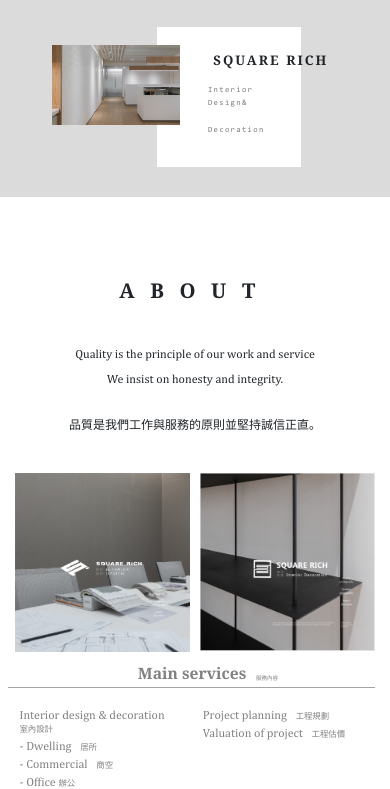
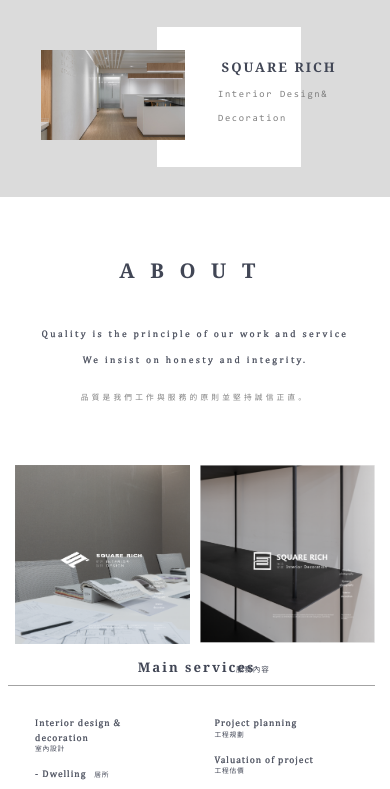
Before and after one commit to six0860613/SquareRich, a website: page about.html in a window 390 px wide. Shown: the part 79-868 px from the top of the page. Drawn offline with Linux system fonts and the light colour scheme; a web font is replaced by a local one.

Commit message:
finish about page

```diff
--- a/about.html
+++ b/about.html
@@ -80,18 +80,18 @@
     </div>
     <!-- Top content -->
     <div class="container-fluid aboutTop">
-      <div class="row h-100" style="padding-left: 10%; padding-right: 10%;">
-          <div class="col aboutTopPic">
-            <img src="image/XinDieng/XD13.jpg" style="max-height:270px; max-width: 100%;">
+      <div class="row h-100" style="">
+          <div class="col col-md-6 aboutTopPic">
+            <img src="image/XinDieng/XD13.jpg" style="max-height:100%; max-width: 100%;">
           </div>
-          <div class="col-6 col-md-5 aboutTopText">
+          <div class="col col-md-5 offset-md-1 aboutTopText">
             <div class="col-12">
               <aboutT1>SQUARE RICH</aboutT1>
             </div>
-            <div class="col-12 forcefontsize8-m" style="margin-top: 4%;">
+            <div class="col forcefontsize8-m" style="margin-top: 4%;">
               <aboutT1a>Interior Design&</aboutT1a>
             </div>
-            <div class="col-12 forcefontsize8-m" style="margin-top: 5px;">
+            <div class="col forcefontsize8-m" style="margin-top: 5px;">
               <aboutT1a>Decoration</aboutT1a>
             </div>
           </div>
@@ -102,24 +102,24 @@
     <!-- Middle -->
     <div class="container">
       <div class="row text-center justify-content-center">
-        <div class="col-10 col-md-8" style="margin-top: 20%; margin-bottom: 10%; padding: 0px;">
+        <div class="col-12 col-md-8" style="margin-top: 15%; margin-bottom: 10%; padding: 0px;">
           <aboutT2>ABOUT</aboutT2>
         </div>
         <div class="w-100"></div>
-        <div class="col-10 col-md-8" style="margin-bottom: 2%; padding: 0px;">
+        <div class="col-12 col-md-8 forcefontsize10-m" style="margin-bottom: 2%; padding: 0px;">
           <aboutT2a>Quality is the principle of our work and service</aboutT2a>
         </div>
         <div class="w-100"></div>
-        <div class="col-10 col-md-8" style="margin-bottom: 2%; padding: 0px;">
+        <div class="col-12 col-md-8 forcefontsize10-m" style="margin-bottom: 2%; padding: 0px;">
           <aboutT2a>We insist on honesty and integrity.</aboutT2a>
         </div>
         <div class="w-100"></div>
-        <div class="col-10 col-md-8" style="margin-top: 5%; padding: 0px;">
-          <aboutT2b>品質是我們工作與服務的原則並堅持誠信正直。</aboutT2b>
+        <div class="col-12 col-md-8 forcefontsize10-m" style="margin-top: 3%; margin-bottom: 15%; padding: 0px;">
+          <aboutT2b class="aboutT2b">品質是我們工作與服務的原則並堅持誠信正直。</aboutT2b>
         </div>
       </div>
     </div>
-    <div class="container" style="margin-top: 10%;">
+    <div class="container" style="margin-top: 0;">
       <div class="row text-center justify-content-center">
         <div class="col-6 col-md-5" style="margin-bottom: 10px; padding-right: 5px;">
           <img src="image/aboutBottom01.png" style="max-height: 100%;"></img>
@@ -137,33 +137,33 @@
         <div class="col offset-4 offset-md-0 col-md-10 aboutBotTitle">
           <aboutT3>Main services</aboutT3>
         </div>
-        <div class="col col-md-10 aboutBotTitleC forcefontsize8">
+        <div class="col col-md-10 aboutBotTitleC">
           <aboutT3b>服務內容</aboutT3b>
         </div>
         <div class="w-100"></div>
-        <div class="col-12 col-md-10" style="margin-bottom: 10px; padding-left: 2%;">
+        <div class="col-12 col-md-10" style="margin-bottom: 15px; padding-left: 2%;">
           <div class="proBorder"></div>
         </div>
         <div class="w-100"></div>
-        <div class="col-6 col-md-5 aboutBotContentL">
+        <div class="col-6 col-md-5 aboutBotContentL forcefontsize10-m">
           <aboutT3a>Interior design & decoration&ensp;</aboutT3a>
-          <aboutT3b class="d-block">室內設計</aboutT3b>
+          <aboutT3b class="d-block d-md-inline-block">室內設計</aboutT3b>
           <div class="w-100"></div>
-          <aboutT3a>- Dwelling&ensp;</aboutT3a>
+          <aboutT3a class="aboutT3a">- Dwelling&ensp;</aboutT3a>
           <aboutT3b class="">居所</aboutT3b>
           <div class="w-100"></div>
-          <aboutT3a>- Commercial&ensp;</aboutT3a>
+          <aboutT3a class="aboutT3a">- Commercial&ensp;</aboutT3a>
           <aboutT3b class="">商空</aboutT3b>
           <div class="w-100"></div>
-          <aboutT3a>- Office</aboutT3a>
+          <aboutT3a class="aboutT3a">- Office</aboutT3a>
           <aboutT3b class="">辦公</aboutT3b>
         </div>
-        <div class="col-6 col-md-5 aboutBotContentR">
+        <div class="col-6 col-md-5 aboutBotContentR forcefontsize10-m">
           <aboutT3a>Project planning&ensp;</aboutT3a>
-          <aboutT3b class="">工程規劃</aboutT3b>
+          <aboutT3b class="d-block d-md-inline-block">工程規劃</aboutT3b>
           <div class="w-100"></div>
-          <aboutT3a>Valuation of project&ensp;</aboutT3a>
-          <aboutT3b class="">工程估價</aboutT3b>
+          <aboutT3a class="aboutT3a">Valuation of project&ensp;</aboutT3a>
+          <aboutT3b class="d-block d-md-inline-block">工程估價</aboutT3b>
         </div>
       </div>
     </div>
--- a/style.css
+++ b/style.css
@@ -585,22 +585,33 @@ t5{
     position: relative;
     height: 650px;
     z-index: 3;
+    padding-left: 10%;
+    padding-right: 10%;
 }
 .aboutTopPic{
     position: relative;
     padding-left: 10%;
-    margin-top: 15%;
+    margin-top: 14%;
     text-align: center;
 }
 .aboutTopText{
     position: relative;
     padding: 0;
-    margin-top: 17%;
+    margin-top: 16%;
     padding-left: 1%;
 }
 @media(max-width: 768px){
+    .aboutTop{
+        padding-left: 5%;
+        padding-right: 5%;
+    }
     .aboutTopPic{
         padding-left: 5%;
+        height: 45%;
+        padding-right: 0;
+    }
+    .aboutTopText{
+        width: 48%;
     }
 }
 .aboutTop-bg{
@@ -642,17 +653,29 @@ t5{
     }
 }
 .aboutBotTitle{
+    margin-top: 1%;
     margin-bottom: 0px;
     padding-left: 2%;
     padding-right: 0;
 }
 .aboutBotTitleC{
-    padding-left: 3%;
+    padding-left: 2.2%;
+    margin-top: -4px;
+    margin-bottom: 10px;
+    display: inline-block;
+    transform-origin: left;
+    -webkit-text-size-adjust:none;
+    -webkit-transform : scale(0.9,0.9);
 }
 @media(max-width: 768px){
+    .aboutBotTitle{
+        margin-bottom: 2%;
+    }
     .aboutBotTitleC{
         padding-left: 0;
-        padding-top: 2%;
+        padding-top: 2.5%;
+        margin-bottom: 0;
+        margin-left: -40px;
     }
 }
 .aboutBotContentL{
@@ -664,17 +687,32 @@ t5{
     margin-bottom: 10px;
     padding: 2%;
 }
+.aboutT3a{
+    display: inline-block;
+    margin-top: 2.5%;
+}
 @media(max-width: 768px){
     .aboutBotContentL{
+        padding: 0;
         padding-left: 5%;
     }
+    .aboutBotContentR{
+        padding: 0;
+        padding-right: 5%;
+    }
+    .aboutT3a{
+        display: inline-block;
+        margin-top: 15px;
+    }
 }
+
 
 aboutT1{
     font-size: 2.0rem;
     font-family: 'Cambria';
     font-weight: bold;
     letter-spacing: 8px;
+    color:rgb(65, 70, 85);
 }
 aboutT1a{
     font-size: 1.1rem;
@@ -695,7 +733,15 @@ aboutT1a{
         display: inline-block;
         transform-origin: left;
         -webkit-text-size-adjust:none;
-        -webkit-transform : scale(0.66,0.66);
+        -webkit-transform : scale(0.8,0.8);
+    }
+    .forcefontsize10-m {
+        display: inline-block;
+        -webkit-text-size-adjust:none;
+        -webkit-transform : scale(0.8,0.8);
+    }
+    .aboutT2b{
+        letter-spacing: 4px;
     }
 }
 
@@ -705,28 +751,41 @@ aboutT2{
     font-family: 'Cambria';
     font-weight: bold;
     letter-spacing: 1.3rem;
+    color:rgb(65, 70, 85);
+}
+aboutT2a{
+    font-size: 1.0rem;
+    font-family: 'Cambria';
+    letter-spacing: 3px;
+    color: rgb(65, 70, 85);
+    -webkit-text-stroke: 0.3px rgb(65, 70, 85);
+    text-stroke:0.3px rgb(65, 70, 85);
 }
 aboutT2b{
-    font-size: 1.0rem;
-    font-family: 'Cambria';
+    font-size: 0.8rem;
+    font-family: 'yugothic';
+    color: rgb(129, 129, 129);
+    letter-spacing: 6px;
 }
-aboutT2b{
-    font-size: 1.0rem;
-    font-family: 'yugothic';
-}
+
 aboutT3{
-    font-size: 1.3rem;
+    font-size: 1.1rem;
     font-family: 'Cambria';
     font-weight: bold;
-    color: rgb(129, 129, 129);
+    letter-spacing: 2px;
+    color:rgb(65, 70, 85);
 }
 aboutT3a{
     font-size: 1.0rem;
     font-family: 'Cambria';
-    color: rgb(129, 129, 129);
+    letter-spacing: 1.2px;
+    color:rgb(65, 70, 85);
+    -webkit-text-stroke: 0.3px rgb(65, 70, 85);
+    text-stroke:0.3px rgb(65, 70, 85);
 }
 aboutT3b{
     font-size: 0.7rem;
     font-family: 'yugothic';
-    color: rgb(129, 129, 129);
+    color:rgb(65, 70, 85);
+    letter-spacing: 1px;
 }
```
